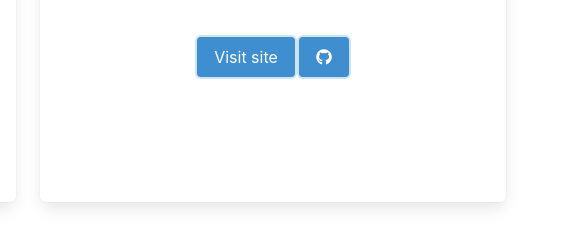
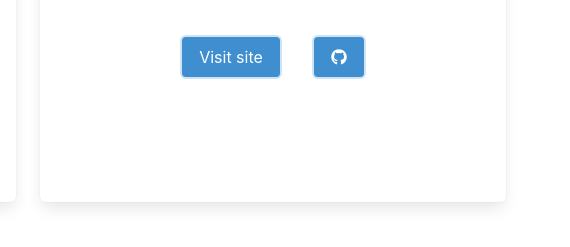
Before and after one commit to agiletkiewicz/portfolio, a plain HTML site: page index.html in a window 1280 px wide. Shown: the part 1258-1505 px from the top of the page, 710-1280 px from the left. Drawn offline with nearby package versions, Linux system fonts and the light colour scheme.

Commit message:
fix button margin

```diff
--- a/index.css
+++ b/index.css
@@ -25,6 +25,11 @@ hr.rounded {
 
 .icon-margin {
     margin: 15px;
+}
+
+.button-margin {
+    margin-left: 15px;
+    margin-right: 15px;
 }
 
 .testimonial-icon {
--- a/index.html
+++ b/index.html
@@ -114,10 +114,10 @@
                 <br/>
                 <div class="container has-text-centered">
                     <a href="https://www.myminimonyapp.com">
-                      <button class="button is-info is-focused">Visit site</button>
+                      <button class="button is-info is-focused button-margin">Visit site</button>
                     </a>
                     <a href="https://github.com/agiletkiewicz/my-minimony-frontend">
-                      <button class="button is-info is-focused"><i class="fab fa-github"></i></button>
+                      <button class="button is-info is-focused button-margin"><i class="fab fa-github"></i></button>
                     </a>
                 </div>
               </p>
```
